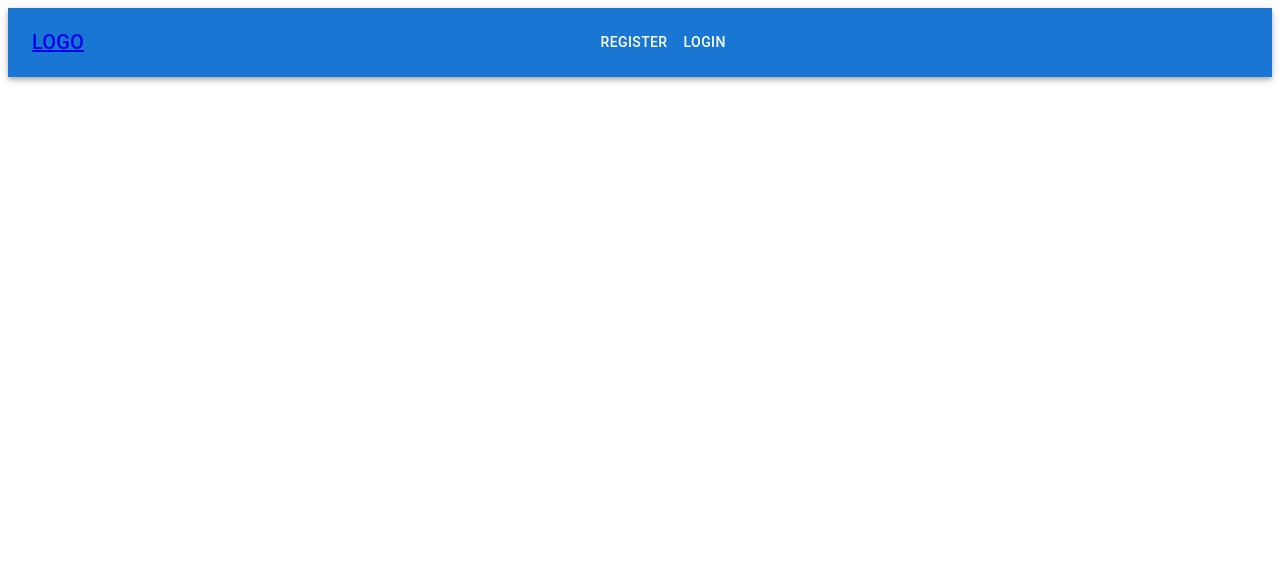
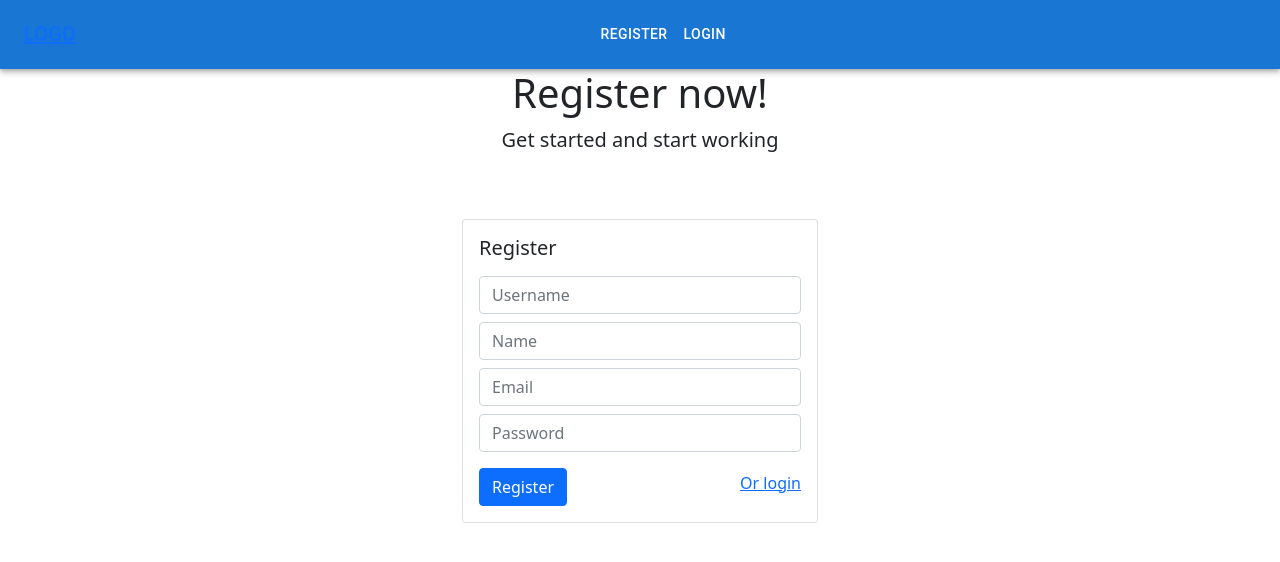
Before and after one commit to rochafialvin/Front-End-Attandance-1904, a React (Create React App) app: page /register-admin in a window 1280 px wide. Before the commit this address had no page. Shown: the top 562 px of the page. Built offline with nearby package versions, Linux system fonts and the light colour scheme.

Commit message:
register front end

```diff
--- a/package.json
+++ b/package.json
@@ -11,7 +11,9 @@
     "@testing-library/react": "^12.1.3",
     "@testing-library/user-event": "^13.5.0",
     "axios": "^0.26.0",
+    "bootstrap": "^5.1.3",
     "react": "^17.0.2",
+    "react-bootstrap": "^2.1.2",
     "react-dom": "^17.0.2",
     "react-redux": "^7.2.6",
     "react-router-dom": "^6.2.1",
@@ -21,6 +23,7 @@
     "web-vitals": "^2.1.4"
   },
   "scripts": {
+    "json-server": "json-server --watch src/database/db.json --port 2022",
     "start": "react-scripts start",
     "build": "react-scripts build",
     "test": "react-scripts test",
--- a/src/App.js
+++ b/src/App.js
@@ -2,6 +2,7 @@ import { BrowserRouter as Router, Routes, Route } from "react-router-dom";
 
 import Navigation from "./components/Navigation";
 import Home from "./pages/home";
+import RegisterAdmin from "./pages/registerAdmin";
 import RegisterStudent from "./pages/registerStudents";
 
 function App() {
@@ -12,6 +13,7 @@ function App() {
         <Routes>
           <Route path="/" element={<Home />} />
           <Route path="register-student" element={<RegisterStudent />} />
+          <Route path="register-admin" element={<RegisterAdmin />} />
         </Routes>
       </Router>
     </div>
--- /dev/null
+++ b/src/database/db.json
@@ -0,0 +1,19 @@
+{
+  "users": [
+    {
+      "fullName": "Rifki",
+      "username": "rfkih",
+      "email": "email@yahoo.com",
+      "password": "incorrect",
+      "role": "user",
+      "id": 87
+    },
+    {
+      "username": "rfkih",
+      "name": "normandy",
+      "email": "mail@yahoo.com",
+      "password": "incorrect",
+      "id": 88
+    }
+  ]
+}
--- /dev/null
+++ b/src/pages/registerAdmin/index.js
@@ -0,0 +1,104 @@
+import React from 'react'
+import { Link } from "react-router-dom";
+import 'bootstrap/dist/css/bootstrap.min.css';
+import { useState } from "react";
+import axios from '../../utils/axios'
+
+function RegisterAdmin() {
+    const initFormState = {
+        username: "",
+        name: "",
+        email: "",
+        password: "",
+      };
+
+    const [formState, setFormState] = useState(initFormState);
+    const { username, name, email, password } = formState;
+
+    const handleChange = (e) => {
+        setFormState({ ...formState, [e.target.name]: e.target.value });
+      };
+
+      const onRegisterClick = async () => {
+        try {
+          const newUser = {
+            username,
+            name,
+            email,
+            password,
+          };
+          await axios.post("/users", newUser);
+          setFormState(initFormState);
+          alert("Register berhasil");
+        } catch (error) {
+          alert(`${error.message}`);
+        }
+      };
+
+
+  return (
+    <div className="container">
+        <div className="row">
+          <div className="col-12 text-center">
+            <h1>Register now!</h1>
+            <p className="lead">
+            Get started and start working
+            </p>
+          </div>
+        </div>
+        <div className="row mt-5">
+          <div className="col-4 offset-4">
+            <div className="card">
+              <div className="card-body">
+                <h5 className="font-weight-bold mb-3">Register</h5>
+                <input
+                  name="username"
+                  onChange={handleChange}
+                  placeholder="Username"
+                  type="text"
+                  className="form-control my-2"
+
+                />
+                <input
+                  name="name"
+                  onChange={handleChange}
+                  placeholder="Name"
+                  type="text"
+                  className="form-control my-2"
+
+                />
+                <input
+                  name="email"
+                  onChange={handleChange}
+                  placeholder="Email"
+                  type="text"
+                  className="form-control my-2"
+
+                />
+                <input
+                  name="password"
+                  onChange={handleChange}
+                  placeholder="Password"
+                  type="password"
+                  className="form-control my-2"
+
+                />
+                <div className="d-flex flex-row justify-content-between align-items-center">
+                  <button
+                    className="btn btn-primary mt-2"
+                    onClick={onRegisterClick}
+                  >
+                    Register
+                  </button>
+
+                  <Link to="/login">Or login</Link>
+                </div>
+              </div>
+            </div>
+          </div>
+        </div>
+      </div>
+  )
+}
+
+export default RegisterAdmin
--- /dev/null
+++ b/src/utils/axios.js
@@ -0,0 +1,3 @@
+import axios from "axios";
+
+export default axios.create({ baseURL: "http://localhost:2022" });
```
Also changed, not shown: 1 other file (tests, documents, lock files or other folders).
